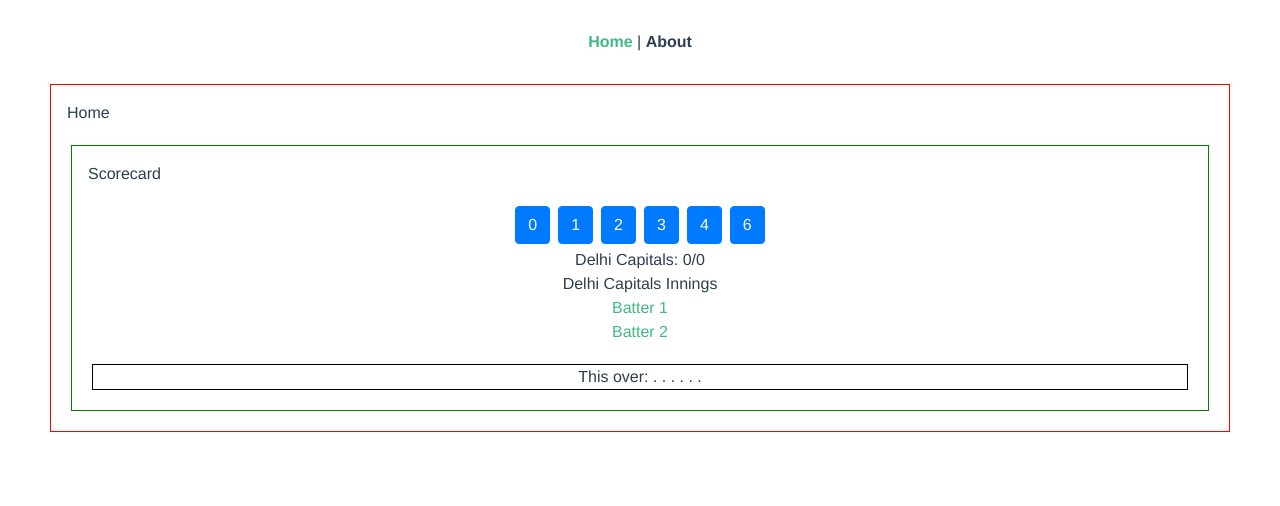
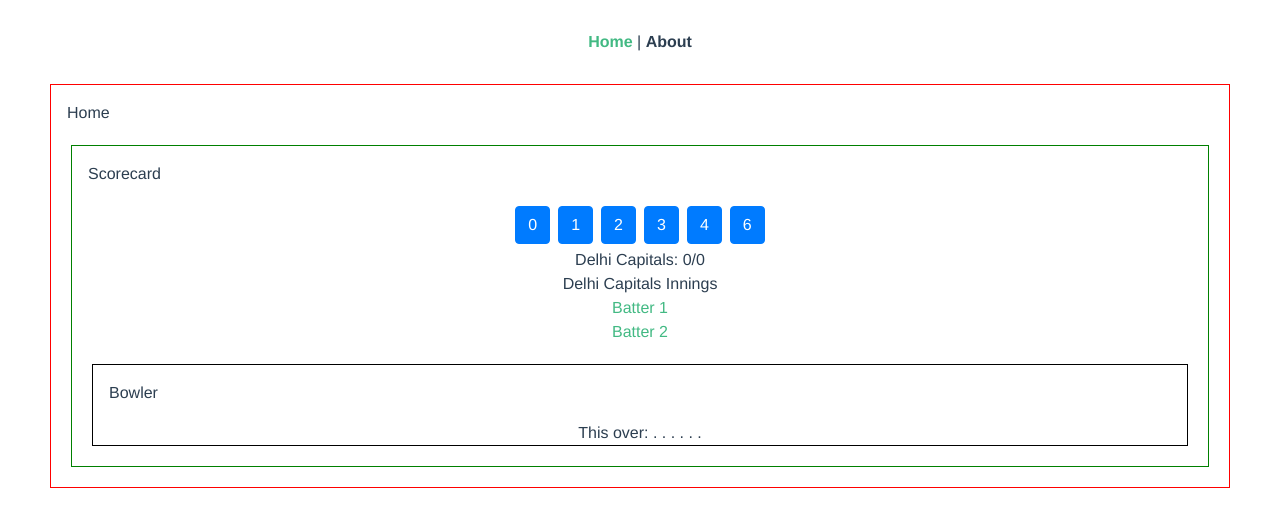
Before and after one commit to gnsharma/vue-cricket-scorecard, a Vue app: page / in a window 1280 px wide. Shown: the top 506 px of the page. Built offline with nearby package versions, Linux system fonts and the light colour scheme.

Commit message:
add labels to components

```diff
--- a/src/components/Bowler.vue
+++ b/src/components/Bowler.vue
@@ -1,5 +1,6 @@
 <template>
     <div class="bowler">
+      <p class="text-left m-3"> Bowler </p>
       This over:
       <span v-for="(item, index) in thisOver" v-bind:key="index">
         {{ item }}
```
